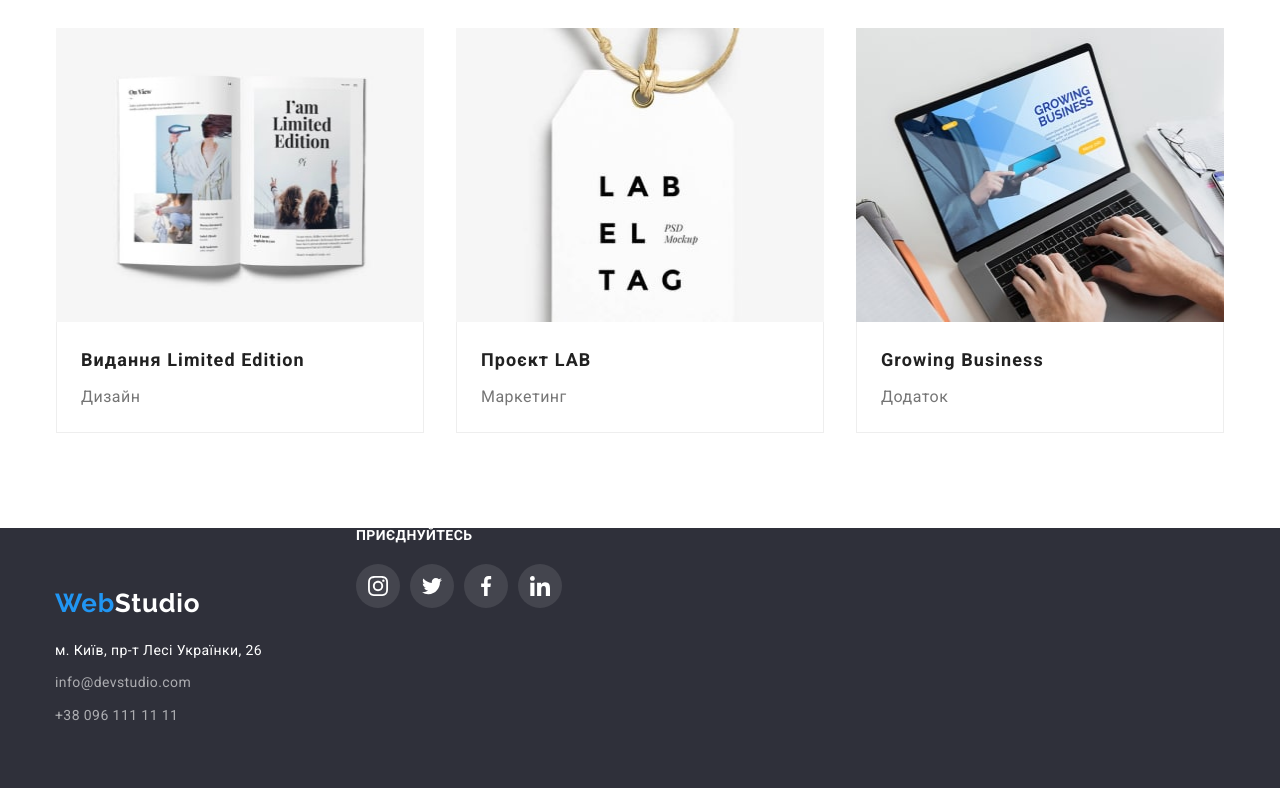
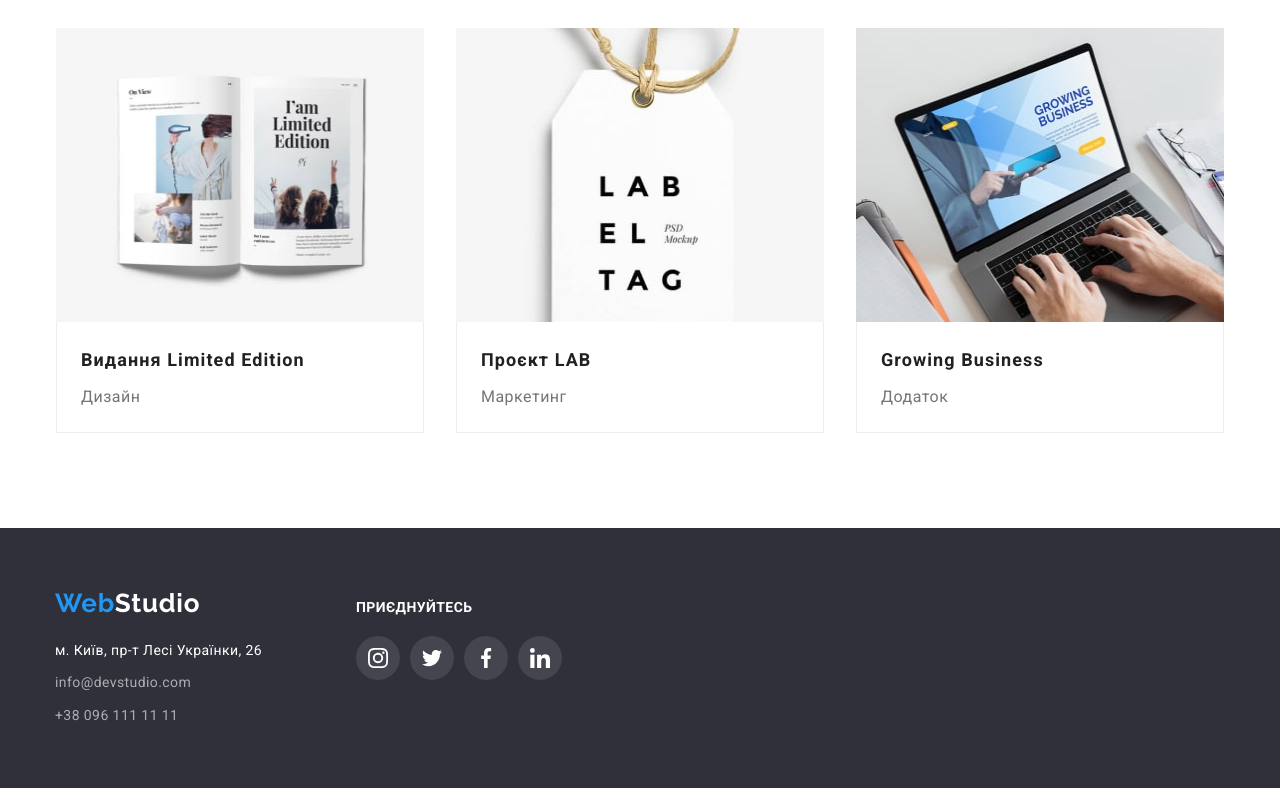
Before and after one commit to SerhiiKot07/goit-markup-hw-04, a plain HTML site: page portfolio.html in a window 1280 px wide. Shown: the part 1111-1899 px from the top of the page. Drawn offline with nearby package versions, Linux system fonts and the light colour scheme.

Commit message:
недоліки у футері

```diff
--- a/css/styles.css
+++ b/css/styles.css
@@ -452,6 +452,7 @@ button:focus {
 
 .join {
   padding-top: 72px;
+  padding-bottom: 100px;
 }
 
 .footer-socials-title {
--- a/portfolio.html
+++ b/portfolio.html
@@ -271,8 +271,8 @@
           </address>
         </div>
 
-        <div>
-          <p class="footer-socials-title">приєднуйтесь</p>
+        <div class="join">
+          <p class="footer-socials-title">Приєднуйтесь</p>
 
           <ul class="socials-footer list">
             <li class="socials-item">
```
